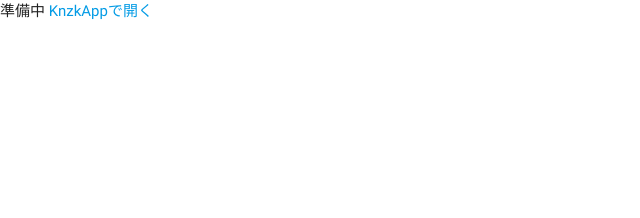
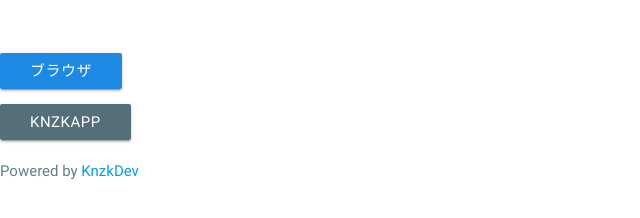
Before and after one commit to KnzkApp/OpenKnzkApp, a plain HTML site: page index.html in a window 1280 px wide. Shown: the whole page, without its empty margins (0-640 px from the left). Drawn offline with nearby package versions, Linux system fonts and the light colour scheme.

Commit message:
Update index.html

```diff
--- a/index.html
+++ b/index.html
@@ -1,14 +1,22 @@
 <!DOCTYPE html>
 <html>
 <head>
+    <meta charset=utf-8>
+    <title>OpenKnzkApp</title>
     <link href="https://fonts.googleapis.com/icon?family=Material+Icons" rel="stylesheet">
     <link rel="stylesheet" href="https://cdnjs.cloudflare.com/ajax/libs/materialize/0.100.2/css/materialize.min.css">
+    <link rel="stylesheet" href="style.css">
     <meta name="viewport" content="width=device-width, initial-scale=1.0"/>
 </head>
 <body>
-準備中
-<a href="knzkapp://user/open?@y@knzk.me">KnzkAppで開く</a>
+<main>
+    <p class="white-text"><b id="userid"></b> を次で開く:</p>
+    <p><a class="blue darken-1 btn" id="open_in_browser">ブラウザ</a></p>
+    <p><a class="blue-grey darken-1 btn" id="open_in_knzkapp">KnzkApp</a></p>
+    <p style="margin-top: 20px" class="blue-grey-text lighten-1">Powered by <a href="https://github.com/KnzkDev" target="_blank">KnzkDev</a></p>
+</main>
 <script type="text/javascript" src="https://code.jquery.com/jquery-3.2.1.min.js"></script>
 <script src="https://cdnjs.cloudflare.com/ajax/libs/materialize/0.100.2/js/materialize.min.js"></script>
+<script type="text/javascript" src="main.js"></script>
 </body>
 </html>
```
Lines whose indentation alone changed are shown as unchanged.
